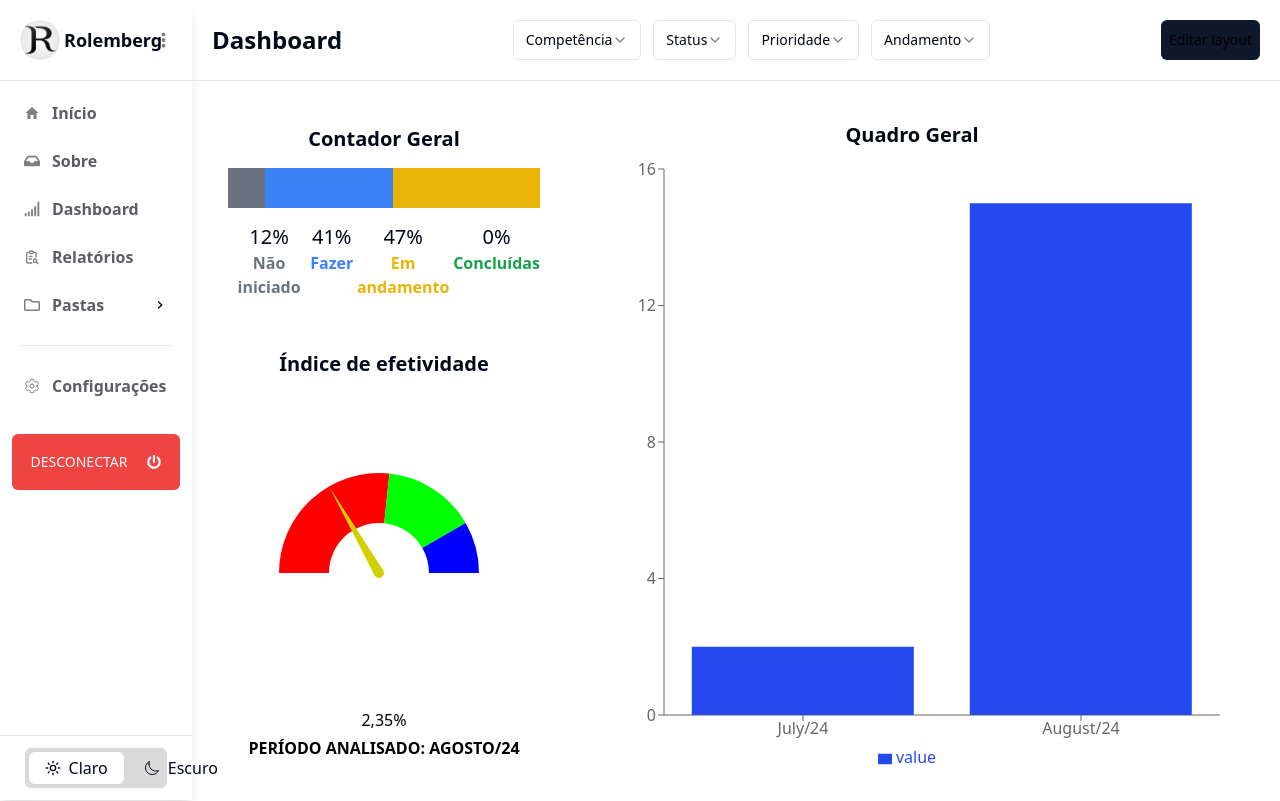
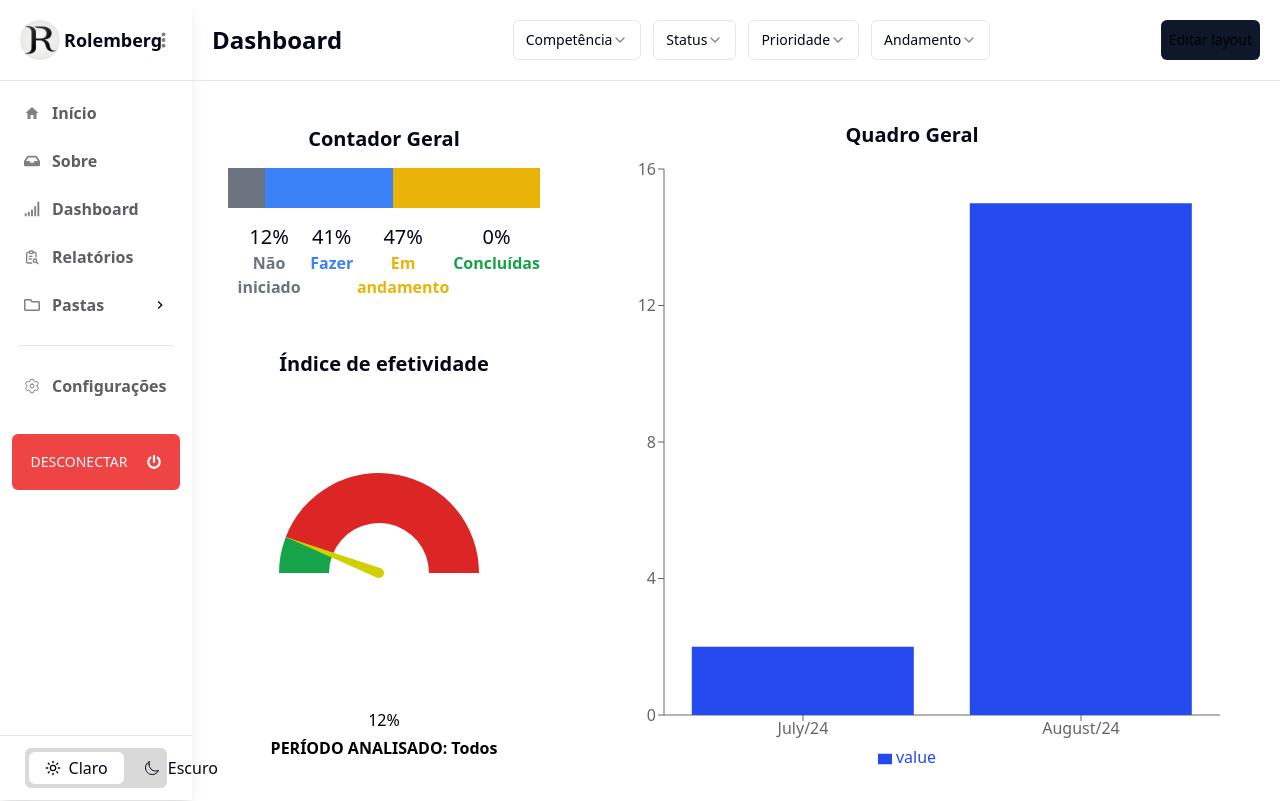
Before and after one commit to RolembergJunior/task-manager, a Next.js app: page /dashboard in a window 1280 px wide. Built offline with nearby package versions, Linux system fonts and the light colour scheme; data requests are answered from the project's data file.

Commit message:
Implementing data API and filters on Dashboard components

```diff
--- a/src/app/Atoms.ts
+++ b/src/app/Atoms.ts
@@ -12,8 +12,9 @@ interface FiltersProps{
     search: string,
     priority: string | null,
     status: string | null,
+    working: number | string,
     folder: string | null,
-    date: string | null
+    competency: string | null
 }
 
 export const taskAtom = atom<TaskState>({
@@ -26,6 +27,7 @@ export const filtersAtom = atom<FiltersProps>({
     search: '',
     priority: 'Todos',
     status: 'Todos',
+    working: 'Todos',
     folder: null,
     competency: null
   });
--- a/src/app/dashboard/components/BarChartGeral/index.tsx
+++ b/src/app/dashboard/components/BarChartGeral/index.tsx
@@ -1,5 +1,7 @@
 'use client'
 
+import { useAtom } from "jotai";
+import { filtersAtom } from "@/app/Atoms";
 import { tasksProps } from "@/app/types/Types";
 import { useFetch } from "@/hooks/useFetch";
 import { extractMonthFromDate } from "@/utils/extractMonthFromDate";
@@ -14,11 +16,30 @@ import {
   Tooltip,
   XAxis,
   YAxis } from "recharts";
+import { getValueWorkingTask } from "@/utils/getValueworkingTask";
 
 export default function BarChartGeral(){
   const { data } = useFetch('http://localhost:3000/tarefas');
+  const [ filters ] = useAtom(filtersAtom);
 
   if(!data) return;
+
+  function filteredArray() {
+
+    if(!data) return;
+
+    const normalizeToLowerCase = filters.search.toLowerCase();
+    const sensitiveDataBySearch = data.filter( task => task.name?.toLowerCase().includes( normalizeToLowerCase ) );
+    const sensitiveDataByPriority = filters.priority != 'Todos' ? sensitiveDataBySearch.filter( taskFiltered => taskFiltered.priority === filters.priority ) : sensitiveDataBySearch;
+    const sensitiveDataByStatus = filters.status != 'Todos' ? sensitiveDataByPriority.filter( taskFiltered => taskFiltered.status === filters.status ) : sensitiveDataByPriority;
+    const sensitiveDataWorking = filters.working != 'Todos' ? sensitiveDataByStatus.filter( taskFiltered => getValueWorkingTask(taskFiltered.finalizationDate)?.toString() === filters.working ) : sensitiveDataByStatus;
+    const sensitiveDataCompetency = filters.competency != null ? sensitiveDataWorking.filter( taskFiltered => format(new Date(formatDateToUs( taskFiltered.creationDate )), 'MMMM/yy').toLowerCase() === filters.competency ) : sensitiveDataWorking;
+    const sensitiveDataByFolders = filters.folder != null ? sensitiveDataWorking.filter( taskFiltered => taskFiltered.folder === filters.folder ) : sensitiveDataCompetency;
+
+    return [...sensitiveDataByFolders];
+  }
+
+  const dataFiltered = filteredArray();
 
   type taskPerMonth = {
     [month: string]: number;
@@ -27,7 +48,7 @@ export default function BarChartGeral(){
 function separeMonthsInArrays(){
     const monthsTasks: taskPerMonth = {};
 
-    data?.forEach( item => {
+    dataFiltered?.forEach( item => {
       const normalizedDate = format(new Date(formatDateToUs( item.creationDate ) ), 'MMMM/yy');
 
         if( normalizedDate in monthsTasks ) {
--- a/src/app/dashboard/components/CountTaskStatus/index.tsx
+++ b/src/app/dashboard/components/CountTaskStatus/index.tsx
@@ -1,15 +1,40 @@
 'use client'
 
+import { useAtom } from "jotai";
+import { filterData } from "@/utils/filterData";
+import { filtersAtom } from "@/app/Atoms";
 import { tasksProps } from "@/app/types/Types";
 import { useFetch } from "@/hooks/useFetch";
 import { formatNumbertoPercent } from "@/utils/formatNumbertoPercent";
+import { getValueWorkingTask } from "@/utils/getValueworkingTask";
+import { format } from "date-fns";
+import { formatDateToUs } from "@/utils/formatDateToUS";
 
 export default function CountTaskStatus(){
     const { data } = useFetch('http://localhost:3000/tarefas');
+    const [ filters ] = useAtom(filtersAtom);
 
     if(!data) return;
 
     let totalItens = data.length;
+
+    function filteredArray() {
+
+        if(!data) return;
+
+        const normalizeToLowerCase = filters.search.toLowerCase();
+    const sensitiveDataBySearch = data.filter( task => task.name?.toLowerCase().includes( normalizeToLowerCase ) );
+    const sensitiveDataByPriority = filters.priority != 'Todos' ? sensitiveDataBySearch.filter( taskFiltered => taskFiltered.priority === filters.priority ) : sensitiveDataBySearch;
+    const sensitiveDataByStatus = filters.status != 'Todos' ? sensitiveDataByPriority.filter( taskFiltered => taskFiltered.status === filters.status ) : sensitiveDataByPriority;
+    const sensitiveDataWorking = filters.working != 'Todos' ? sensitiveDataByStatus.filter( taskFiltered => getValueWorkingTask(taskFiltered.finalizationDate)?.toString() === filters.working ) : sensitiveDataByStatus;
+    const sensitiveDataCompetency = filters.competency != null ? sensitiveDataWorking.filter( taskFiltered => format(new Date(formatDateToUs( taskFiltered.creationDate )), 'MMMM/yy').toLowerCase() === filters.competency ) : sensitiveDataWorking;
+    const sensitiveDataByFolders = filters.folder != null ? sensitiveDataWorking.filter( taskFiltered => taskFiltered.folder === filters.folder ) : sensitiveDataCompetency;
+
+        return [...sensitiveDataByFolders];
+    }
+
+    const dataFiltered = filteredArray();
+
 
     type StatusETarefas = {
         [status: string]: tasksProps[];
@@ -18,7 +43,7 @@ export default function CountTaskStatus(){
     function separeStatusInArrays(){
         const statusTarefas: StatusETarefas = {};
 
-        data?.forEach( item => {
+        dataFiltered?.forEach( item => {
             const status:string = item.status;
 
             if( status in statusTarefas ) {
@@ -41,25 +66,25 @@ export default function CountTaskStatus(){
                     style={{
                         width: formatNumbertoPercent(((statusTasks['Não iniciado']?.length ? statusTasks['Não iniciado']?.length : 0) / totalItens), 2)
                     }}
-                    className="bg-gray-500 h-10"
+                    className="transition-all duration-100 bg-gray-500 h-10"
                 />
                 <div
                     style={{
                         width: formatNumbertoPercent(((statusTasks['Fazer']?.length ? statusTasks['Fazer']?.length : 0) / totalItens), 2)
                     }}
-                    className="bg-blue-500 h-10 w-full"
+                    className="transition-all duration-100 bg-blue-500 h-10 w-full"
                 />
                 <div
                     style={{
                         width: formatNumbertoPercent(((statusTasks['Em andamento']?.length ? statusTasks['Em andamento']?.length : 0) / totalItens), 2)
                     }}
-                    className="bg-yellow-500 h-10 w-full"
+                    className="transition-all duration-100 bg-yellow-500 h-10 w-full"
                 />
                 <div
                     style={{
                         width: formatNumbertoPercent(((statusTasks['Concluída']?.length ? statusTasks['Concluída']?.length : 0) / totalItens), 2)
                     }}
-                    className="bg-green-600 h-10 w-full"
+                    className="transition-all duration-100 bg-green-600 h-10 w-full"
                 />
             </div>
             <div className="flex justify-around ">
--- a/src/app/dashboard/components/PercentLateTasks/index.tsx
+++ b/src/app/dashboard/components/PercentLateTasks/index.tsx
@@ -1,24 +1,116 @@
 'use client'
 
+import { filtersAtom } from "@/app/Atoms";
+import { useFetch } from "@/hooks/useFetch";
+import { formatDateToUs } from "@/utils/formatDateToUS";
+import { formatNumbertoPercent } from "@/utils/formatNumbertoPercent";
+import { getValueWorkingTask } from "@/utils/getValueworkingTask";
+import { format } from "date-fns";
+import { useAtom } from "jotai";
 import { PieChart, Pie, Cell } from "recharts";
 
+
 export default function PercentLateTaskDash(){
+    const { data } = useFetch( 'http://localhost:3000/tarefas' );
+    const [ filters ] = useAtom(filtersAtom);
+
+    if( !data ) return;
+
+    function filteredArray() {
+
+        if(!data) return;
+
+        const normalizeToLowerCase = filters.search.toLowerCase();
+        const sensitiveDataBySearch = data.filter( task => task.name?.toLowerCase().includes( normalizeToLowerCase ) );
+        const sensitiveDataByPriority = filters.priority != 'Todos' ? sensitiveDataBySearch.filter( taskFiltered => taskFiltered.priority === filters.priority ) : sensitiveDataBySearch;
+        const sensitiveDataByStatus = filters.status != 'Todos' ? sensitiveDataByPriority.filter( taskFiltered => taskFiltered.status === filters.status ) : sensitiveDataByPriority;
+        const sensitiveDataWorking = filters.working != 'Todos' ? sensitiveDataByStatus.filter( taskFiltered => getValueWorkingTask(taskFiltered.finalizationDate)?.toString() === filters.working ) : sensitiveDataByStatus;
+        const sensitiveDataCompetency = filters.competency != null ? sensitiveDataWorking.filter( taskFiltered => format(new Date(formatDateToUs( taskFiltered.creationDate )), 'MMMM/yy').toLowerCase() === filters.competency ) : sensitiveDataWorking;
+        const sensitiveDataByFolders = filters.folder != null ? sensitiveDataWorking.filter( taskFiltered => taskFiltered.folder === filters.folder ) : sensitiveDataCompetency;
+
+        return [...sensitiveDataByFolders];
+    }
+
+    const dataFiltered = filteredArray();
+
+    type WorkingType = {
+        [working: string]: number,
+    };
+
+    function getLabelWorkingtask(value:number){
+        if(value === -1 ){
+            return 'Atrasada'
+        } else if( value === 0 ){
+            return 'último dia'
+        } else if( value === 1 ){
+            return 'No prazo'
+        } else {
+            return 'SEM STATUS'
+        }
+
+    };
+
+    function getColorbyWorkingTask(typeWorking:string){
+        if(!typeWorking) return;
+
+        if(typeWorking === 'Atrasada' ){
+            return '#dc2626'
+        } else if( typeWorking === 'último dia' ){
+            return '#ea580c'
+        } else if( typeWorking === 'No prazo' ){
+            return '#16a34a'
+        }
+    }
+
+    function separeWorkingTaskInArray(){
+        const workingTasks: WorkingType = {};
+
+        dataFiltered?.forEach( item => {
+            const working:number | undefined = getValueWorkingTask(item.finalizationDate);
+            const labelWorking = getLabelWorkingtask(working!);
+
+            if( labelWorking in workingTasks ) {
+                workingTasks[labelWorking]++;
+            } else {
+                workingTasks[labelWorking] = 1;
+            }
+        });
+
+        const normalizedStatus = Object.entries(workingTasks).map( ([name, value]) => ({name, value, color: getColorbyWorkingTask(name)}) );
+
+        return normalizedStatus;
+    }
+
+    type workingTaskProps = {
+        name: string,
+        value: number,
+        color: string | undefined
+    };
+
+    const workingTask:workingTaskProps[] = separeWorkingTaskInArray();
+
+
+    function sumLastdayAndOnTimevalues(array:workingTaskProps[]):number{
+        const targetNames = ['No prazo', 'Último dia'];
+
+        return array.reduce(( total, item ) => {
+            if (targetNames.includes(item.name)) {
+              return total + item.value;
+            }
+
+            return total;
+        },0);
+    }
 
     const RADIAN = Math.PI / 180;
-    const data = [
-        { name: 'A', value: 80, color: '#ff0000' },
-        { name: 'B', value: 45, color: '#00ff00' },
-        { name: 'C', value: 25, color: '#0000ff' },
-      ];
-
     const cx =  140;
     const cy = 150;
     const iR = 50;
     const oR = 100;
-    const value = 50;
+    const value = sumLastdayAndOnTimevalues(workingTask);
+    let total = 0;
 
-    const needle = ( value:number, data:any, cx:number, cy:number, iR:number, oR:number, color:string ) => {
-        let total = 0;
+    const needle = ( value:number, data:WorkingType[], cx:number, cy:number, iR:number, oR:number, color:string ) => {
 
         data.forEach( ( dataItem ) => {
             total += dataItem.value
@@ -56,7 +148,7 @@ export default function PercentLateTaskDash(){
                     dataKey='value'
                     startAngle={180}
                     endAngle={0}
-                    data={data}
+                    data={workingTask}
                     cx={cx}
                     cy={cy}
                     innerRadius={iR}
@@ -64,18 +156,18 @@ export default function PercentLateTaskDash(){
                     fill="#8884d8"
                     stroke="none"
                 >
-                    { data.map(( entry, index ) => (
+                    { workingTask.map(( entry, index ) => (
                         <Cell key={`cell-${index}`} fill={entry.color} />
                     ))}
                 </Pie>
-                { needle( value, data, cx, cy, iR, oR, '#d0d000' ) }
+                { needle( value, workingTask, cx, cy, iR, oR, '#d0d000' ) }
             </PieChart>
             <div className="flex flex-col items-center justify-center space-y-1">
                 <h3 className="text-black dark:text-red-600 font-medium">
-                    2,35%
+                    {formatNumbertoPercent((value/total),2)}
                 </h3>
                 <h2 className="text-black dark:text-white font-semibold">
-                    PERÍODO ANALISADO: AGOSTO/24
+                    PERÍODO ANALISADO: {filters.competency?.toUpperCase() ? filters.competency?.toUpperCase() : 'Todos'}
                 </h2>
             </div>
         </div>
--- a/src/components/SelectCompetency/index.tsx
+++ b/src/components/SelectCompetency/index.tsx
@@ -14,7 +14,6 @@ import {
     filtersAtom
 } from "@/app/Atoms";
 import { extractMonthFromDate } from "@/utils/extractMonthFromDate";
-import { useEffect } from "react";
 import { useFetch } from "@/hooks/useFetch";
 import Loading from "../Loading";
 
@@ -39,7 +38,7 @@ export default function SelectCompetency(){
                 <SelectValue placeholder="Competência" />
             </SelectTrigger>
             <SelectContent>
-                <SelectItem value="Todos">
+                <SelectItem value={null}>
                     Todos
                 </SelectItem>
                 {arrayWhitoutDuplicates?.map( (date, index) => (
--- /dev/null
+++ b/src/utils/filterData.ts
@@ -0,0 +1,22 @@
+import { filtersAtom } from "@/app/Atoms";
+import { tasksProps } from "@/app/types/Types";
+import { useAtom } from "jotai";
+import { getValueWorkingTask } from "./getValueworkingTask";
+
+
+export function filterData(data:tasksProps[]){
+    const [ filters ] = useAtom(filtersAtom);
+
+    const normalizeToLowerCase = filters.search.toLowerCase();
+    const sensitiveDataBySearch = data.filter( task => task.name?.toLowerCase().includes( normalizeToLowerCase ) );
+    const sensitiveDataByPriority = filters.priority != 'Todos' ? sensitiveDataBySearch.filter( taskFiltered => taskFiltered.priority === filters.priority ) : sensitiveDataBySearch;
+    const sensitiveDataByStatus = filters.status != 'Todos' ? sensitiveDataByPriority.filter( taskFiltered => taskFiltered.status === filters.status ) : sensitiveDataByPriority;
+    const sensitiveDataWorking = filters.working != 'Todos' ? sensitiveDataByStatus.filter( taskFiltered => getValueWorkingTask(taskFiltered.finalizationDate)?.toString() === filters.working ) : sensitiveDataByStatus;
+    const sensitiveDataByFolders = filters.folder != null ? sensitiveDataWorking.filter( taskFiltered => taskFiltered.folder === filters.folder ) : sensitiveDataWorking;
+
+
+    const dataFiltered = [...sensitiveDataByFolders];
+
+    return dataFiltered;
+
+}
```
